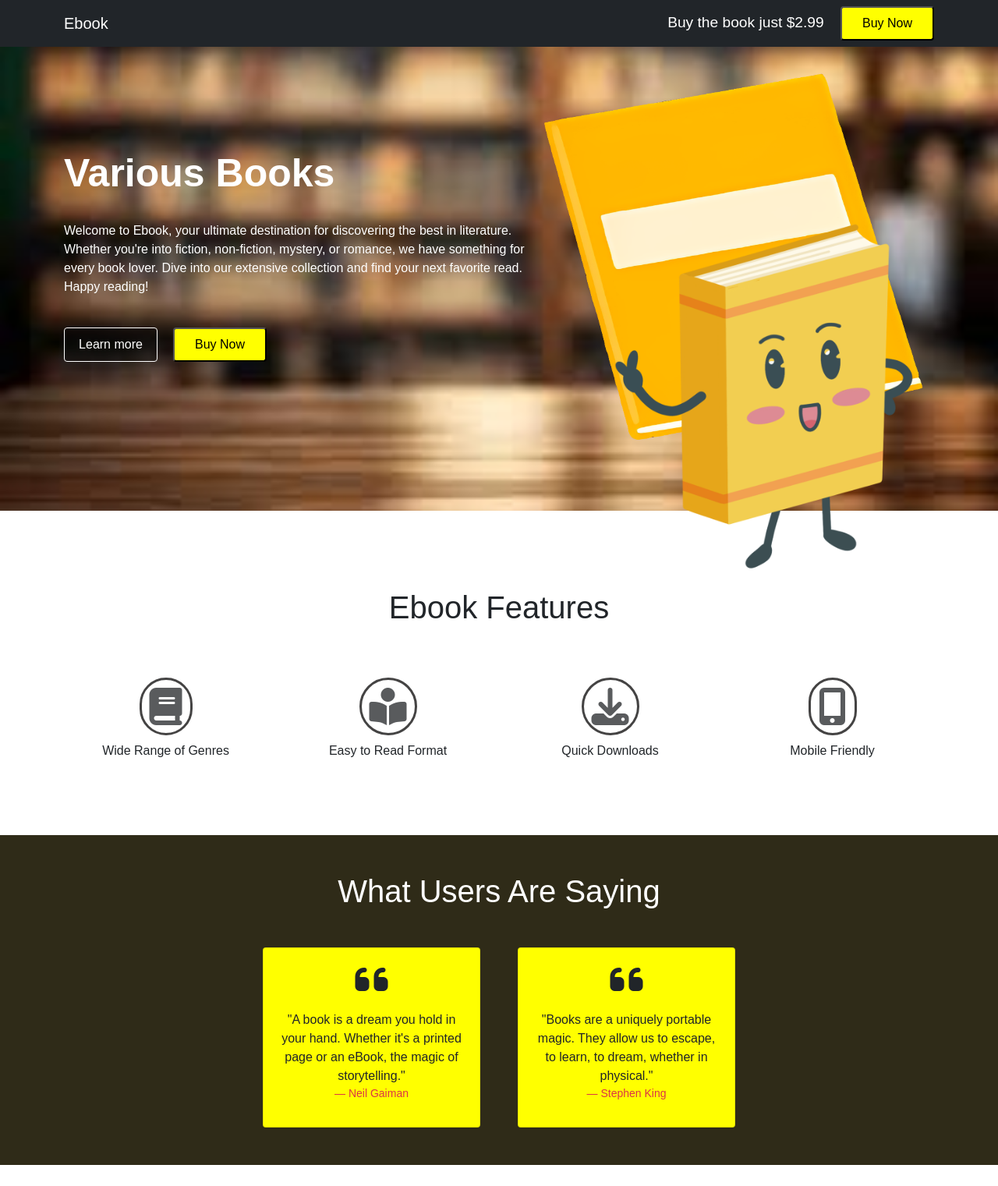
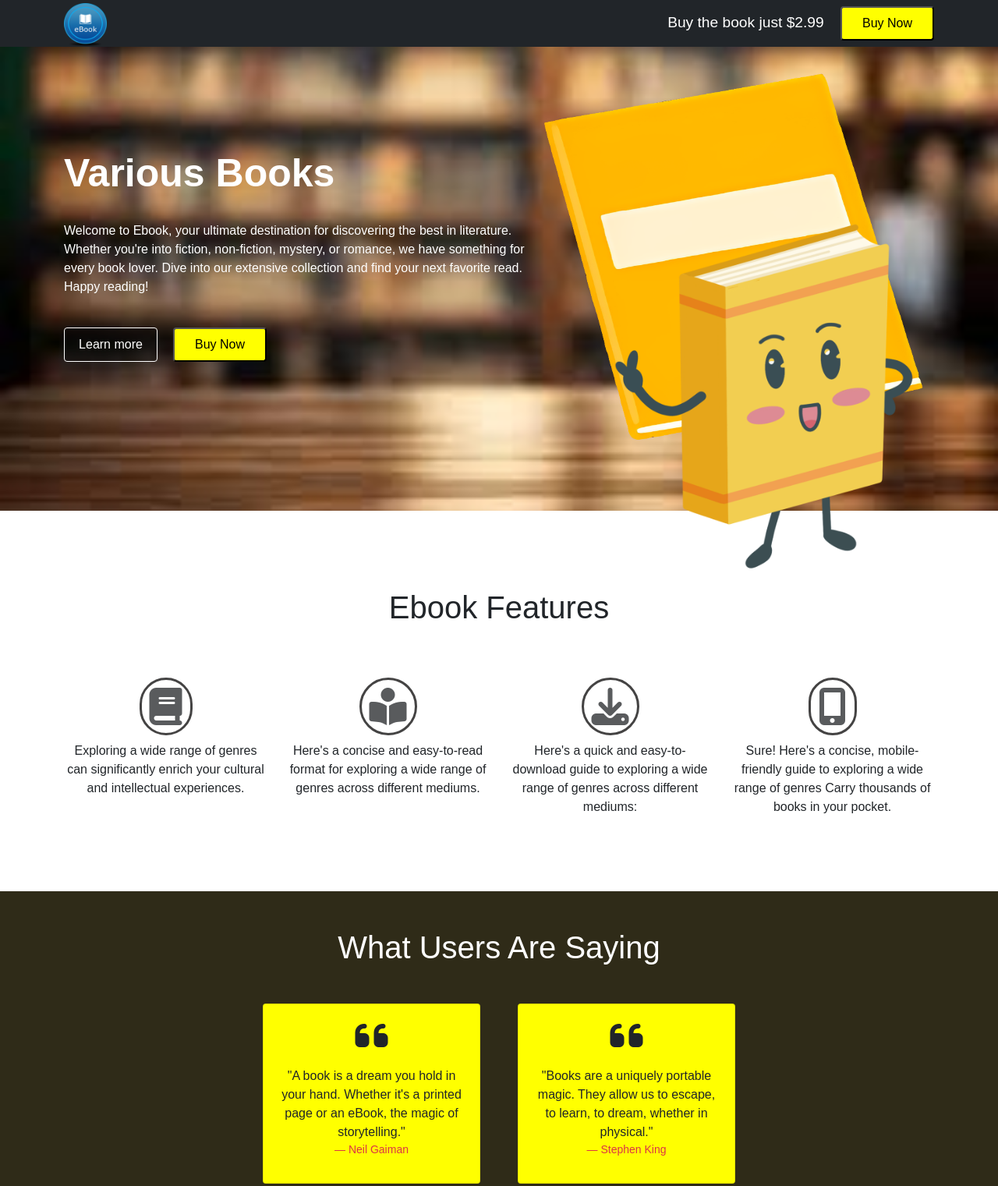
Before and after one commit to w3villa-manish-chaudhary/Ebook, a plain HTML site: page index.html in a window 1280 px wide. Shown: the top 1521 px of the page at 78% size. Drawn offline with nearby package versions, Linux system fonts and the light colour scheme.

Commit message:
addfilter

```diff
--- a/assets/style.css
+++ b/assets/style.css
@@ -8,9 +8,11 @@ body {
     margin-right: 1rem;
 }
 
-.logo {
-    font-size: 20px;
-    font-weight: 400;
+.logo img{
+    height: 55px;
+    width: 55px;
+    position:absolute;
+    top: 4.2px;
 }
 
 .byellow {
@@ -124,12 +126,14 @@ body {
     column-gap: 30px;
 }
 
-.authermain .rtextauther {
+.authermain .rtextauthor {
     max-width: 500px;
 }
 
 .authorimg {
     height: 390px;
+    filter: drop-shadow(16px 8px 18px gray);
+
 }
 
 /* 6th section */
--- a/index.html
+++ b/index.html
@@ -20,8 +20,8 @@
     <div class="upperview none2">Buy the book just $2.99</div>
     <nav class="navbar navbar-light bg-dark fixed-top ">
         <div class="container">
-            <a class="navbar-brand text-white logo" href="#">
-                Ebook
+            <a class="navbar-brand logo" href="#">
+                <img src="./assets/img/logo.png" alt="">
             </a>
             <div>
                 <a class="navbar-brand text-white none1" href="#">
@@ -61,19 +61,19 @@
             <div class="row mt-3">
                 <div class="col-md-3 col-sm-6">
                     <i class="fas fa-book fa-3x"></i>
-                    <p class="mt-2">Wide Range of Genres</p>
+                    <p class="mt-2">Exploring a wide range of genres can significantly enrich your cultural and intellectual experiences.</p>
                 </div>
                 <div class="col-md-3 col-sm-6">
                     <i class="fas fa-book-reader fa-3x"></i>
-                    <p class="mt-2">Easy to Read Format</p>
+                    <p class="mt-2">Here's a concise and easy-to-read format for exploring a wide range of genres across different mediums.</p>
                 </div>
                 <div class="col-md-3 col-sm-6">
                     <i class="fas fa-download fa-3x"></i>
-                    <p class="mt-2">Quick Downloads</p>
+                    <p class="mt-2">Here's a quick and easy-to-download guide to exploring a wide range of genres across different mediums:</p>
                 </div>
                 <div class="col-md-3 col-sm-6">
                     <i class="fas fa-mobile-alt fa-3x"></i>
-                    <p class="mt-2">Mobile Friendly</p>
+                    <p class="mt-2">Sure! Here's a concise, mobile-friendly guide to exploring a wide range of genres Carry thousands of books in your pocket.</p>
                 </div>
             </div>
         </div>
@@ -122,7 +122,7 @@
                 <div class="col-md-4 mb-4 mb-md-0">
                     <img src="./assets/img/author.png" class="img-fluid authorimg" alt="Author Image">
                 </div>
-                <div class="col-md-8 rtextauther">
+                <div class="col-md-8 rtextauthor">
                     <p>At our platform, we cherish the transformative power of storytelling. Whether you're an avid
                         reader who devours books, a curious soul seeking new narratives, or an adventurer hungry for
                         limitless possibilities, we are dedicated to enriching your journey. Immerse yourself in a world
```
Also changed, not shown: assets/img/logo.png (added).
